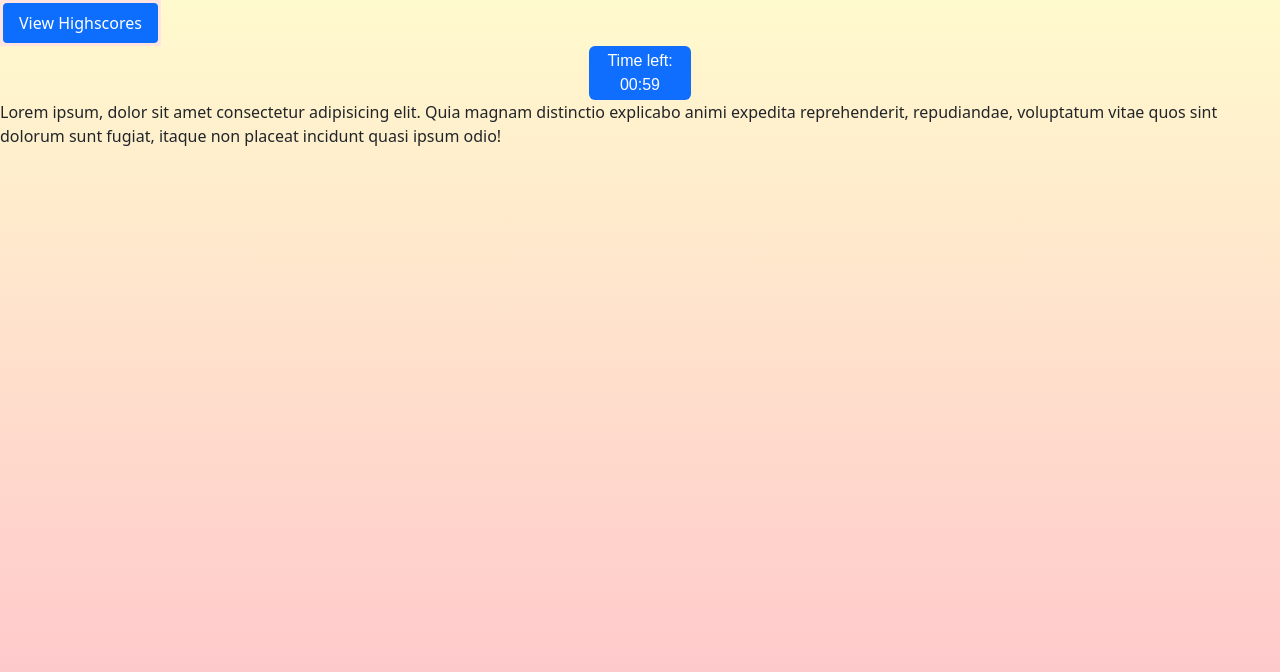
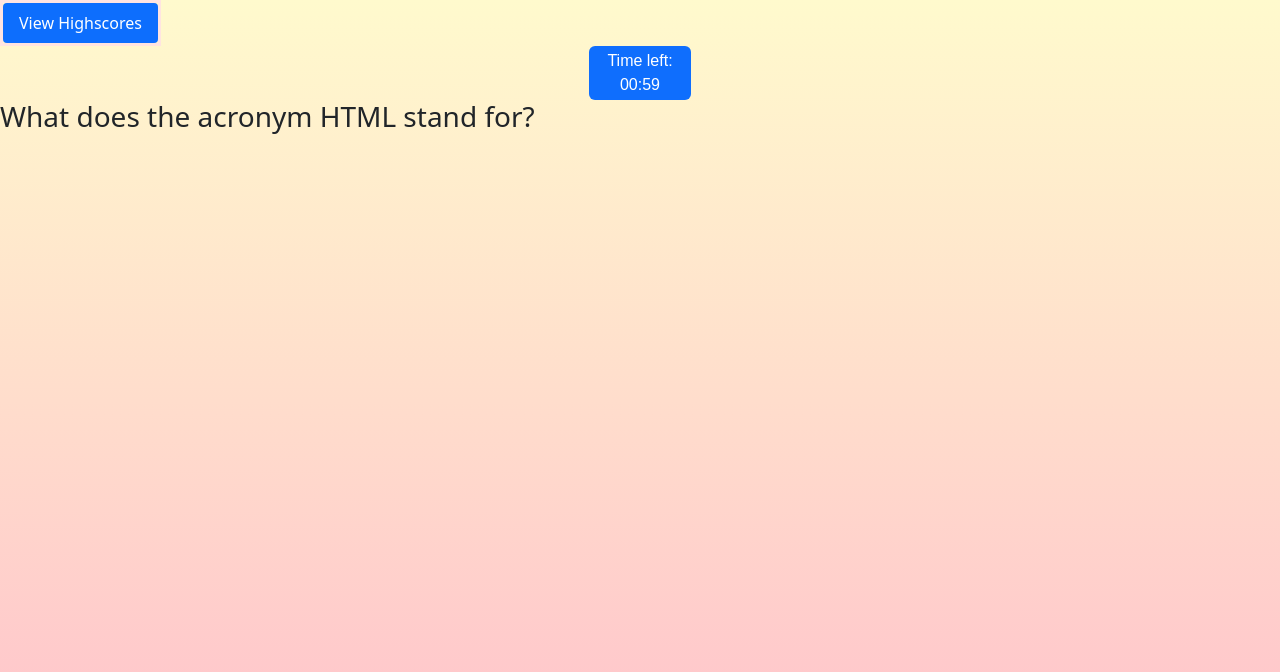
Before and after one commit to jimbopulos/timed-quiz, a plain HTML site: page index.html in a window 1280 px wide. Both pictures are taken after a click on the button "START". Drawn offline with nearby package versions, Linux system fonts and the light colour scheme.

Commit message:
refactored code, added displayQuestion function

```diff
--- a/index.html
+++ b/index.html
@@ -35,7 +35,6 @@
         </div>
         <!-- questions section  -->
       <div id="questions">
-        <p>Lorem ipsum, dolor sit amet consectetur adipisicing elit. Quia magnam distinctio explicabo animi expedita reprehenderit, repudiandae, voluptatum vitae quos sint dolorum sunt fugiat, itaque non placeat incidunt quasi ipsum odio!</p>
       </div>
     <!-- Linked html to js -->
     <script src="main.js"></script>
--- a/main.js
+++ b/main.js
@@ -1,7 +1,101 @@
-// declare globals
+// declare
+// var question = document.querySelector('.quest-text');
+// var choices = Array.from(document.querySelectorAll('.option'));
 var startButton = document.getElementById('start-button');
 var startQuiz = document.getElementById('start');
 document.getElementById('questions').style.display = "none";
+
+let currentQuestion = 0;
+// let correctAnswer = true;
+let score = 0;
+
+// array of object for question set
+// quiz object to hold: questions, and possible answers (options)
+var questionCards = [
+    {
+    question: 'What does the acronym HTML stand for?',
+    answers: ['Helicopter Tilt Makes Laws', 'Hyper Text Makeup Language', 'Hyper Text Markup Language', 'How To Make Latkes'],
+    correctAnswer: 'Hyper Text Markup Language'
+    },
+    {
+    question: 'What does the acronym CSS stand for?',
+    answers: ['Cascading Silly String', 'Cascading Style Sheets', 'Cats Scratching Scarves', 'Cascading Style Sleet'],
+    correctAnswer: 'Cascading Style Sheets'
+    },
+    {
+    question: 'What is the syntax for linking our JavaScript (script.js) to our HTML, and where do we place in the HTML code?',
+    answers: ['<script link=script.js></script>, bottom element of the body', '<shrimp src=shrimp.js></>, first element of the body', '<script src=script.js></script>, bottom element of the body', '<script src=main.js></script>, bottom element of the body'],
+    correctAnswer: '<script src=script.js></script>, bottom element of the body'
+    },
+    {
+    question: 'Which of the following uses the proper casing to declare a variable?',
+    answers: ['var codingQuiz', 'var coding-quiz', 'var CodingQuiz', 'var coding Quiz'],
+    correctAnswer: 'var codingQuiz'
+    }
+    ];
+
+// replace start button div with first question, so on
+startButton.addEventListener('click', function () {
+    var oneMinute = 60 * 1;
+    var display = document.querySelector('#time');
+    startTimer(oneMinute, display);
+    displayQuestion();
+});
+
+
+function displayQuestion() {
+    document.getElementById('questions').style.display = "block";
+    startQuiz.style.display = "none";
+    var questionText = document.createElement("h3");
+    questionText.textContent = questionCards[currentQuestion].question;
+    document.getElementById("questions").appendChild(questionText);
+    for (var i = 0; i < questionCards[currentQuestion].answers.length; i++) {
+        var answerText = document.createElement("button");
+        answerText.textContent = questionCards[currentQuestion].answers[i];
+    }
+};
+
+
+
+// create function to also start timer countdown upon click event
+function startTimer (duration, display) {
+    var timer = duration, minutes, seconds;
+    setInterval(function () {
+        minutes = parseInt(timer / 60, 10);
+        seconds = parseInt(timer % 60, 10);
+
+        minutes = minutes < 10 ? "0" + minutes : minutes;
+        seconds = seconds < 10 ? "0" + seconds : seconds;
+
+        display.textContent = minutes + ":" + seconds;
+
+        if (--timer < 0) {
+            timer = duration;
+        }
+    }, 1000);
+}
+
+window.onload = function () {
+    var oneMinute = 60 * 1,
+        display = document.querySelector('#time');
+    startTimer(oneMinute, display);
+};
+
+// create function to begin quiz
+function startQuiz() {
+    questionCounter = 0;
+    score = 0;
+    availQuestions = [];
+    nextQuestion();
+}
+
+// function for nextQuestion since called
+function nextQuestion() {
+    if (availQuestions.length = 0 || questionCounter > maxQuestions) {
+        localStorage.setItem('prevScore', score);
+        return
+    }
+}
 // var questBox = document.querySelector('.questionbox');
 
 // var timer = 60 -seconds- (60000 -ms-)
@@ -14,15 +108,6 @@ document.getElementById('questions').style.display = "none";
 // startButton.addEventListener('click', startTimer);
 
 // function for moving along carousel (to question boxes)
-
-
-startButton.addEventListener('click', function () {
-    document.getElementById('questions').style.display = "block";
-    startQuiz.style.display = "none";
-    var oneMinute = 60 * 1;
-    var display = document.querySelector('#time');
-    startTimer(oneMinute, display);
-});
 
 // eventListener, click event to hide inital start --> display first question
 // create function to make start-card disappear upon click event
```
Also changed, not shown: quiz.js (deleted, +0 -80 lines).
